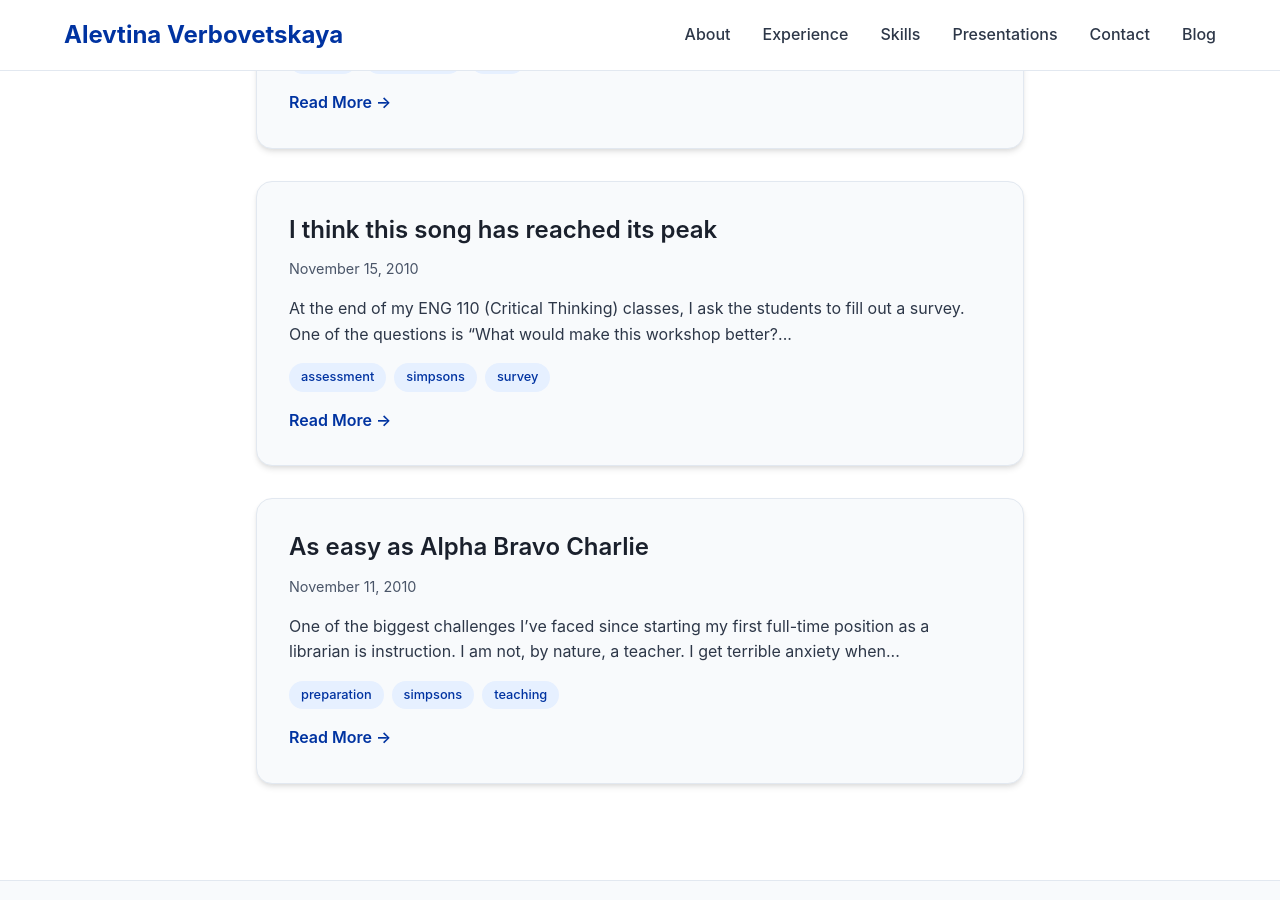
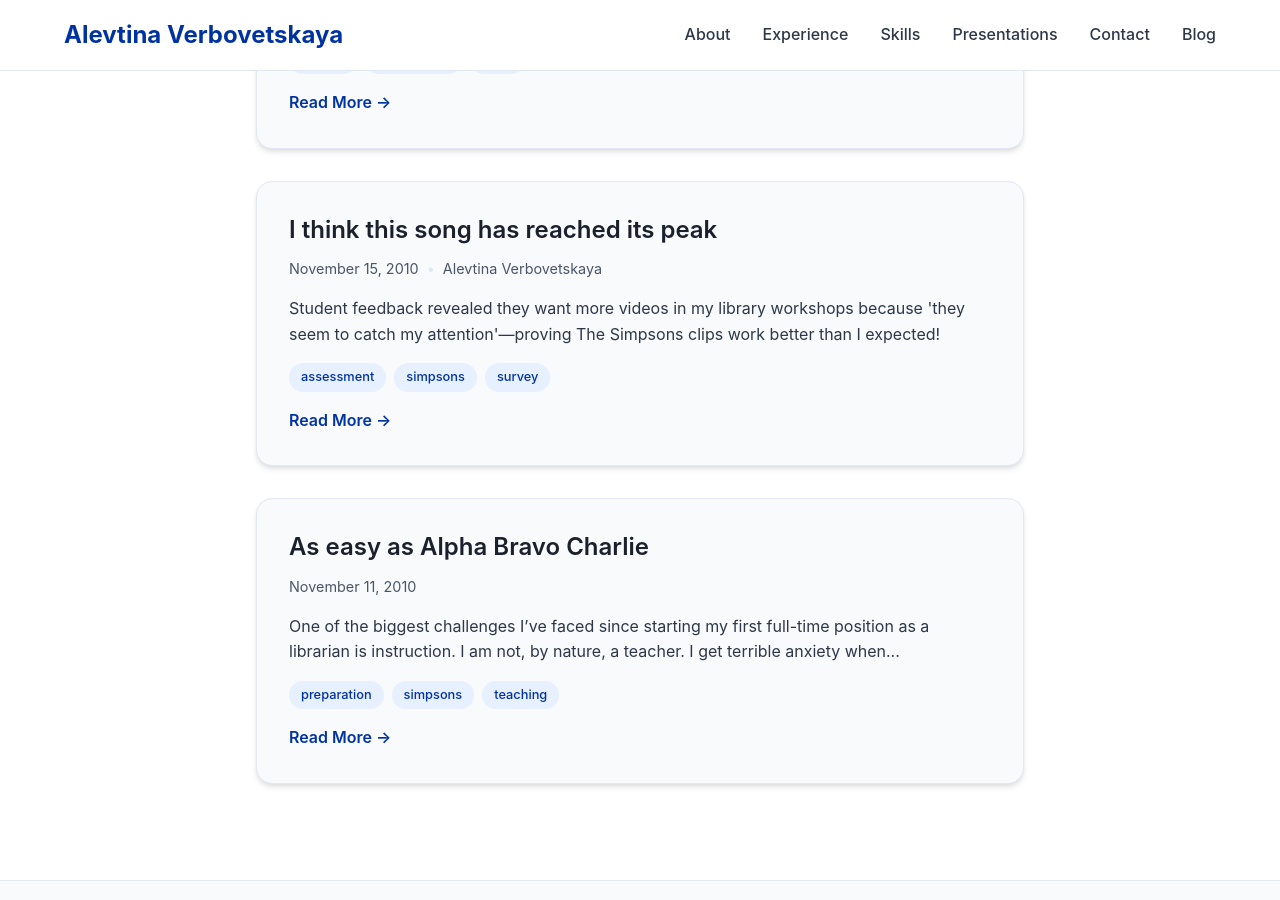
Before and after one commit to alevtina/alevtina.github.io, a Jekyll site: the page built from blog.md, in a window 1280 px wide and 900 px high, scrolled down 4840 px. Built offline with Jekyll 4.4.1, drawn with Linux system fonts in a browser that asks for light colours; some web fonts are replaced.

Commit message:
Added excerpt to old blog post

```diff
--- a/_posts/2010-11-15-i-think-this-song-has-reached-its-peak.md
+++ b/_posts/2010-11-15-i-think-this-song-has-reached-its-peak.md
@@ -2,6 +2,8 @@
 layout: post
 title: "I think this song has reached its peak"
 date: "2010-11-15"
+author: "Alevtina Verbovetskaya"
+excerpt: "Student feedback revealed they want more videos in my library workshops because 'they seem to catch my attention'—proving The Simpsons clips work better than I expected!"
 categories:
   - "instruction"
 tags:
```
